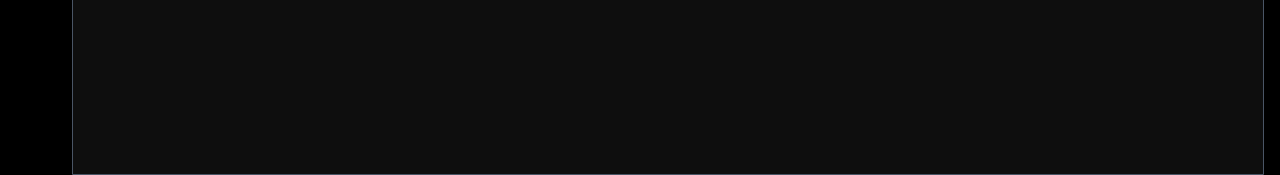
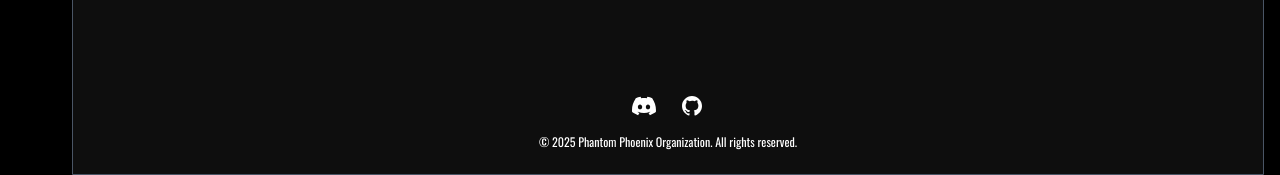
Before and after one commit to Dijamg/Gallery-website, a React (Vite) app in the folder frontend/: page /gallery/videos in a window 1280 px wide. Shown: the part 625-800 px from the top of the page. Built offline with nearby package versions, Linux system fonts and the light colour scheme; no server answers.

Commit message:
readme and footer

```diff
--- /dev/null
+++ b/frontend/src/Components/Footer.tsx
@@ -0,0 +1,38 @@
+import React from 'react';
+
+const Footer = () => {
+  return (
+    <footer className="text-white py-6 w-full mt-auto" style={{ backgroundColor: '#0e0e0e' }}>
+      <div className="flex flex-col items-center">
+        <div className="flex space-x-6 mb-4">
+          {/* Discord Icon */}
+          <span
+            className="transition-colors duration-200 text-white hover:text-purple-400 cursor-pointer"
+            aria-label="Discord"
+          >
+            <svg width="24" height="24" fill="currentColor" viewBox="0 0 24 24">
+              <path d="M20.317 4.369a19.791 19.791 0 00-4.885-1.515.07.07 0 00-.073.035c-.211.375-.444.864-.608 1.249-1.844-.276-3.68-.276-5.486 0-.164-.393-.405-.874-.617-1.249a.07.07 0 00-.073-.035c-1.67.285-3.282.822-4.885 1.515a.064.064 0 00-.03.027C.533 9.045-.32 13.579.099 18.057a.07.07 0 00.028.048c2.052 1.507 4.041 2.422 5.992 3.029a.07.07 0 00.076-.027c.461-.63.873-1.295 1.226-1.994a.07.07 0 00-.038-.098c-.652-.247-1.27-.549-1.872-.892a.07.07 0 01-.007-.117c.125-.094.25-.192.371-.291a.07.07 0 01.071-.01c3.927 1.793 8.18 1.793 12.061 0a.07.07 0 01.072.009c.122.099.246.198.372.292a.07.07 0 01-.006.117 12.298 12.298 0 01-1.873.891.07.07 0 00-.038.099c.36.698.772 1.362 1.225 1.993a.07.07 0 00.076.028c1.961-.607 3.95-1.522 6.002-3.029a.07.07 0 00.028-.048c.5-5.177-.838-9.673-3.548-13.661a.061.061 0 00-.03-.028zM8.02 15.331c-1.183 0-2.156-1.085-2.156-2.419 0-1.333.955-2.418 2.156-2.418 1.21 0 2.175 1.095 2.156 2.418 0 1.334-.955 2.419-2.156 2.419zm7.974 0c-1.183 0-2.156-1.085-2.156-2.419 0-1.333.955-2.418 2.156-2.418 1.21 0 2.175 1.095 2.156 2.418 0 1.334-.946 2.419-2.156 2.419Z" />
+            </svg>
+          </span>
+          {/* Github Icon */}
+          <a
+            href="https://github.com/Dijamg/Gallery-website/"
+            target="_blank"
+            rel="noopener noreferrer"
+            className="transition-colors duration-200 text-white hover:text-purple-400"
+            aria-label="GitHub"
+          >
+            <svg width="24" height="24" fill="currentColor" viewBox="0 0 24 24">
+              <path d="M12 2C6.477 2 2 6.484 2 12.021c0 4.428 2.865 8.184 6.839 9.504.5.092.682-.217.682-.482 0-.237-.009-.868-.014-1.703-2.782.605-3.369-1.342-3.369-1.342-.454-1.157-1.11-1.465-1.11-1.465-.908-.62.069-.608.069-.608 1.004.07 1.532 1.032 1.532 1.032.892 1.53 2.341 1.088 2.91.832.092-.647.35-1.088.636-1.339-2.22-.253-4.555-1.113-4.555-4.951 0-1.093.39-1.988 1.029-2.688-.103-.253-.446-1.272.098-2.65 0 0 .84-.27 2.75 1.025A9.564 9.564 0 0 1 12 6.844c.85.004 1.705.115 2.504.337 1.909-1.295 2.748-1.025 2.748-1.025.546 1.378.203 2.397.1 2.65.64.7 1.028 1.595 1.028 2.688 0 3.847-2.338 4.695-4.566 4.944.359.309.678.92.678 1.855 0 1.338-.012 2.419-.012 2.749 0 .267.18.579.688.481C19.138 20.2 22 16.447 22 12.021 22 6.484 17.523 2 12 2Z" />
+            </svg>
+          </a>
+        </div>
+        <div className="text-center text-xs text-white">
+          © 2025 Phantom Phoenix Organization. All rights reserved.
+        </div>
+      </div>
+    </footer>
+  );
+};
+
+export default Footer;
--- a/frontend/src/Components/Layout.tsx
+++ b/frontend/src/Components/Layout.tsx
@@ -2,6 +2,7 @@
 import { Outlet, Link, useLocation } from "react-router-dom";
 import LoginForm from "./LoginForm";
 import UploadModal from "./UploadModal";
+import Footer from "./Footer";
 import { AuthContext } from "../context/authContext";
 import { useCookies } from "../hooks/useCookies";
 import { useAuth } from "../hooks/useAuth";
@@ -46,7 +47,7 @@
   };
 
   return (
-    <div className="flex min-h-screen bg-black">
+    <div className="flex min-h-screen bg-black flex-col">
       {/* Left Navbar */}
       <div className="fixed left-0 top-0 h-screen w-18 bg-black flex flex-col items-center pt-24 text-white z-10">
         <Link
@@ -178,8 +179,13 @@
       </div>
 
       {/* Main Content Area - This is where routes will render */}
-      <div className='ml-18 mt-18 mr-4 bg-gray-900 min-h-[calc(100vh-4.5rem)] rounded-t-3xl flex-1 relative z-10 border border-gray-600' style={{ backgroundColor: '#0e0e0e' }}>
+      <div className='ml-18 mt-18 mr-4 bg-gray-900 min-h-[calc(100vh-4.5rem)] rounded-t-3xl flex-1 relative z-10 border border-gray-600 flex flex-col' style={{ backgroundColor: '#0e0e0e' }}>
+        <div className="flex-1">
           <Outlet />
+        </div>
+
+        {/* Footer */}
+        <Footer />
       </div>
 
       {/* Upload Modal */}
```
Also changed, not shown: 1 other file (tests, documents, lock files or other folders). Lines whose indentation alone changed are shown as unchanged.
